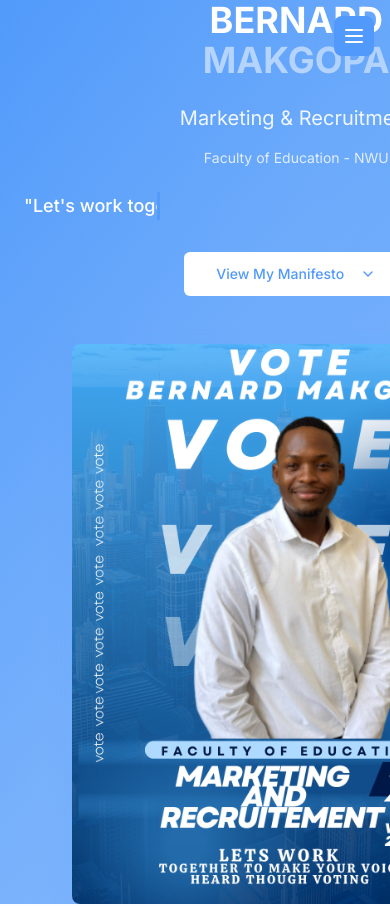
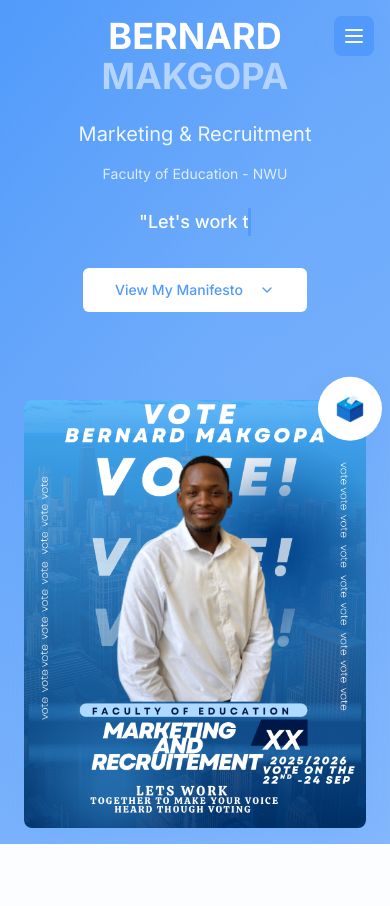
Before and after one commit to WebInnovationNexus/bernard-portfolio, a React (Vite) app: page / in a window 390 px wide. Shown: the top 906 px of the page. Built offline with nearby package versions, Linux system fonts and the light colour scheme.

Commit message:
fixed the mobile layout on the here section and days to vote in contact

```diff
--- a/src/components/Contact.tsx
+++ b/src/components/Contact.tsx
@@ -132,7 +132,7 @@ const Contact = () => {
                     <div className="text-sm text-muted-foreground">Students Reached</div>
                   </div>
                   <div className="p-4">
-                    <div className="text-2xl font-bold text-primary">0</div>
+                    <div className="text-2xl font-bold text-primary">2</div>
                     <div className="text-sm text-muted-foreground">Days to Vote</div>
                   </div>
                   <div className="p-4">
--- a/src/components/Hero.tsx
+++ b/src/components/Hero.tsx
@@ -18,13 +18,15 @@ const Hero = () => {
         <div className="absolute inset-0 bg-gradient-to-br from-transparent via-primary-lighter to-transparent"></div>
       </div>
 
-      <div className="container mx-auto px-6 grid lg:grid-cols-2 gap-12 items-center relative z-10">
+      {/* Container */}
+      <div className="container mx-auto px-6 flex flex-col lg:grid lg:grid-cols-2 gap-12 items-center relative z-10 text-center lg:text-left">
+
         {/* Left Content */}
         <motion.div
           initial={{ opacity: 0, x: -50 }}
           animate={{ opacity: 1, x: 0 }}
           transition={{ duration: 0.8 }}
-          className="text-center lg:text-left"
+          className="flex flex-col items-center lg:items-start"
         >
           <motion.h1
             initial={{ opacity: 0, y: 30 }}
@@ -50,7 +52,7 @@ const Hero = () => {
               Faculty of Education - NWU
             </p>
 
-            <div className="typewriter text-lg md:text-xl text-white font-medium">
+            <div className="typewriter text-lg md:text-xl text-white font-medium max-w-md mx-auto lg:mx-0">
               "Let's work together to make your voice heard through voting."
             </div>
           </motion.div>
@@ -76,7 +78,7 @@ const Hero = () => {
           initial={{ opacity: 0, x: 50 }}
           animate={{ opacity: 1, x: 0 }}
           transition={{ delay: 0.4, duration: 0.8 }}
-          className="flex justify-center lg:justify-end"
+          className="flex justify-center lg:justify-end mt-10 lg:mt-0"
         >
           <div className="relative">
             <motion.img
```
